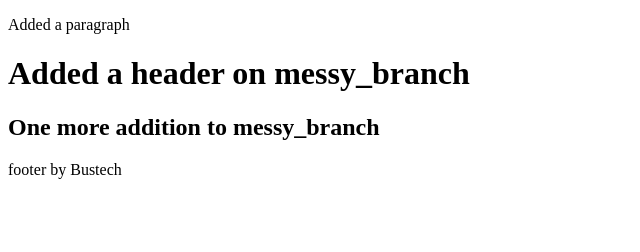
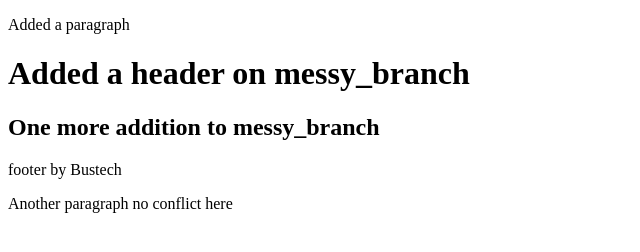
Before and after one commit to florencewhuang/git_collaboration, a plain HTML site: page index.html in a window 1280 px wide. Shown: the whole page, without its empty margins (0-640 px from the left). Drawn offline with Linux system fonts and the light colour scheme.

Commit message:
no conflict here

```diff
--- a/index.html
+++ b/index.html
@@ -12,4 +12,6 @@
     <h2>One more addition to messy_branch</h2>
   </body>
   <footer><p>footer by Bustech</p></footer>
+
+  <p>Another paragraph no conflict here</p>
 </html>
```
